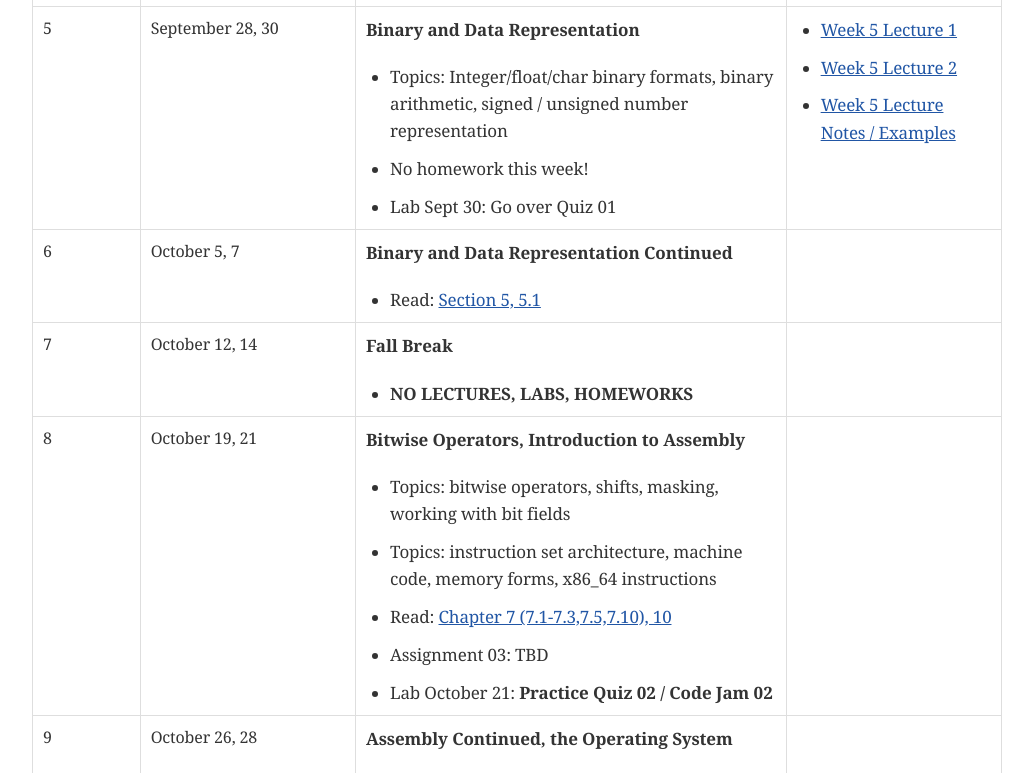
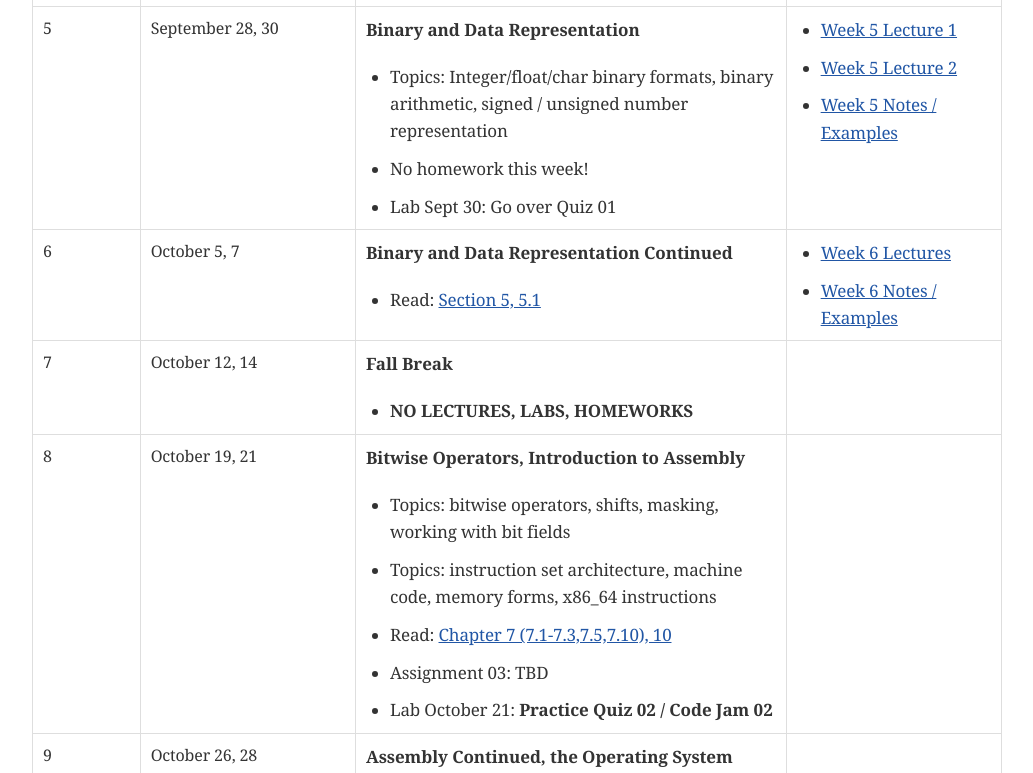
Before and after one commit to BrynMawr-CS223-F26/website, a plain HTML site: page schedule.html in a window 1280 px wide. Shown: the part 1138-1911 px from the top of the page, without its empty margins (123-1156 px from the left). Drawn offline with Linux system fonts and the light colour scheme; a web font is replaced by a local one.

Commit message:
add week 6 lectures and examples

```diff
--- a/schedule.html
+++ b/schedule.html
@@ -629,7 +629,7 @@ body.book #toc,body.book #preamble,body.book h1.sect0,body.book .sect1>h2{page-b
 <p><a href="lectures/week5lecture2.pdf">Week 5 Lecture 2</a></p>
 </li>
 <li>
-<p><a href="lectures/cs223week5lectures.pdf">Week 5 Lecture Notes / Examples</a></p>
+<p><a href="lectures/cs223week5lectures.pdf">Week 5 Notes / Examples</a></p>
 </li>
 </ul>
 </div></div></td>
@@ -647,7 +647,16 @@ body.book #toc,body.book #preamble,body.book h1.sect0,body.book .sect1>h2{page-b
 </li>
 </ul>
 </div></div></td>
-<td class="tableblock halign-left valign-top"><div class="content"></div></td>
+<td class="tableblock halign-left valign-top"><div class="content"><div class="ulist">
+<ul>
+<li>
+<p><a href="lectures/week6lecture1.pdf">Week 6 Lectures</a></p>
+</li>
+<li>
+<p><a href="lectures/cs223week6lectures.pdf">Week 6 Notes / Examples</a></p>
+</li>
+</ul>
+</div></div></td>
 </tr>
 <tr>
 <td class="tableblock halign-left valign-top"><p class="tableblock">7</p></td>
@@ -879,7 +888,7 @@ body.book #toc,body.book #preamble,body.book h1.sect0,body.book .sect1>h2{page-b
 </div>
 <div id="footer">
 <div id="footer-text">
-Last updated 2026-10-14 17:00:57 -0400
+Last updated 2026-10-14 17:20:27 -0400
 </div>
 </div>
 </body>
```
Also changed, not shown: index.html (+11 -2 lines), 3 other files.
